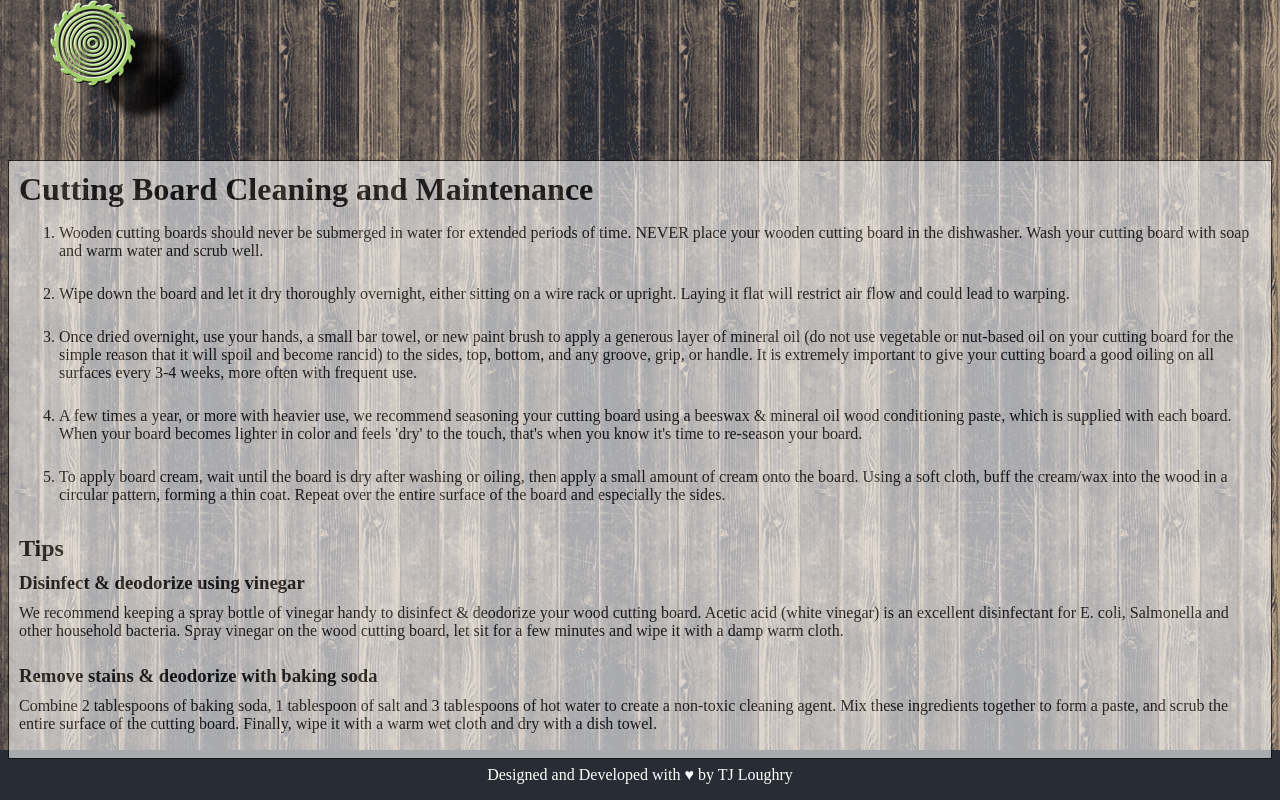
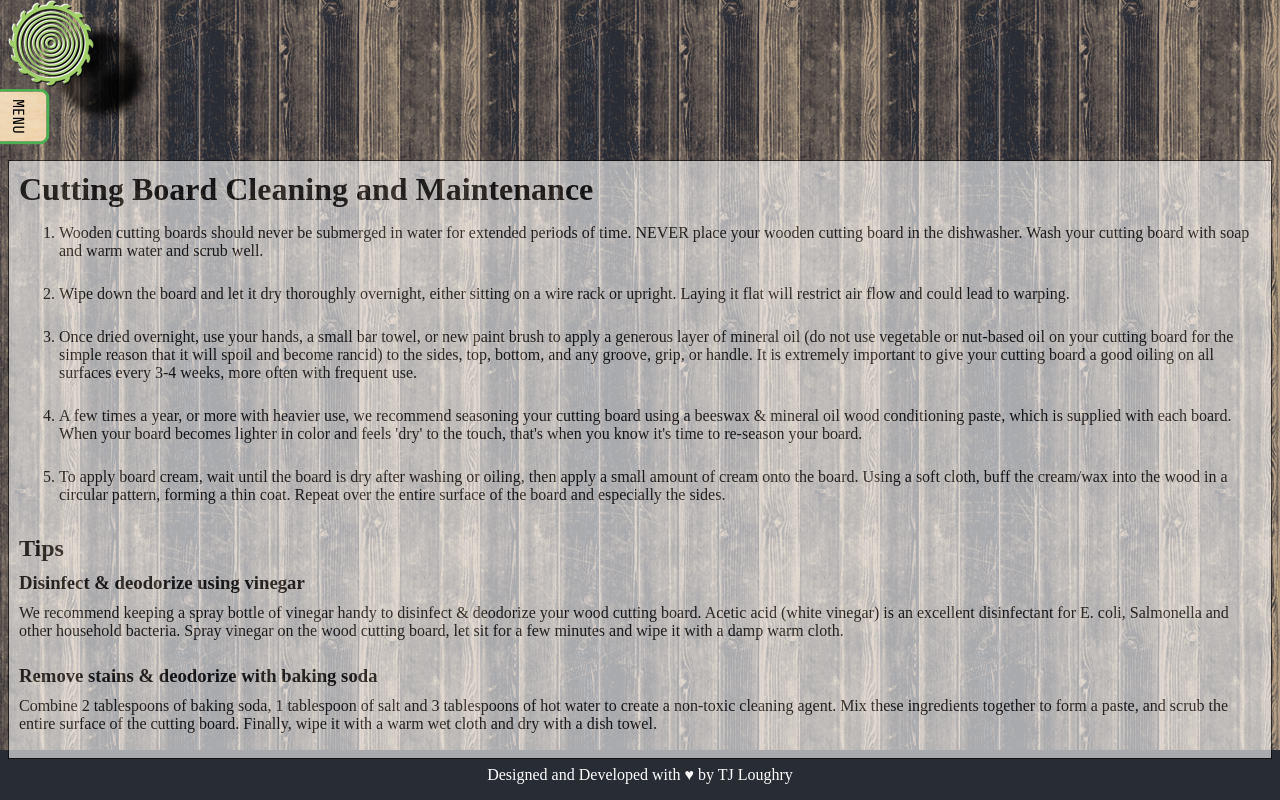
Before and after one commit to TheTeejers/tjworkswood_site, a React (Create React App) app: page /Cutting_Board_Care in a window 1280 px wide. Built offline with nearby package versions, Linux system fonts and the light colour scheme.

Commit message:
updated menu tab

```diff
--- a/src/components/Navigation.css
+++ b/src/components/Navigation.css
@@ -6,7 +6,7 @@
   /* background-color: #cae8ca;
   border: 2px solid #4CAF50; */
   /* display: inline-block; */
-  z-index: 100;
+  /* z-index: 100; */
   width: 50px;
   height: 50px;
   padding: 12px 50px;
@@ -23,13 +23,13 @@
 .dropdown-content {
   /* animation-timing-function: ease; */
   display: block;
-  font-family:slideOut;
+  font-family: slideOut;
   /* animation: out 2s 1;
   position: absolute; */
 
   position: fixed;
-  top: 40px;
-  left: -500px;
+  top: 90px;
+  left: -275px;
   -webkit-transition-duration: 0.5s;
   -moz-transition-duration: 0.5s;
   -o-transition-duration: 0.5s;
@@ -37,6 +37,7 @@
   background-color: #554747;
   background-image: url('../assests/backgrounds/PNG_Files/005-wood-grain.png');
   min-width: 160px;
+  /* height: 100px; */
   /* -webkit-filter: drop-shadow(1px 1px 0 black)
                 drop-shadow(-1px -1px 0 white)
                 drop-shadow(50px 30px 4px #000000);
@@ -47,17 +48,20 @@
   z-index: 100;
 }
 
-
+.navigation  :hover {
+  left: 250px
+}
 .navigation:hover .dropdown-content {
 
+  height: auto;
 
   left: 0;
   -webkit-filter: drop-shadow(1px 1px 0 black)
                 drop-shadow(-1px -1px 0 white)
                 drop-shadow(50px 30px 4px #000000);
-  filter:drop-shadow(1px 1px 0 black)
+  /* filter:drop-shadow(1px 1px 0 black)
          drop-shadow(-1px -1px 0 white)
-         drop-shadow(50px 30px 4px #000000);
+         drop-shadow(50px 30px 4px #000000); */
 }
 
 div.navigation2 {
@@ -89,9 +93,9 @@ div.navigation2 {
   -webkit-filter: drop-shadow(1px 1px 0 black)
                 drop-shadow(-1px -1px 0 white)
                 drop-shadow(50px 30px 4px #000000);
-  filter:drop-shadow(1px 1px 0 black)
+  /* filter:drop-shadow(1px 1px 0 black)
          drop-shadow(-1px -1px 0 white)
-         drop-shadow(50px 30px 4px #000000);
+         drop-shadow(50px 30px 4px #000000); */
   z-index: 100;
 }
 
@@ -104,3 +108,26 @@ div.navigation2 {
   margin: 25px;
   padding: 20px 10px;
 }
+
+#menuTab {
+  font-family: 'slideOut';
+  /* background-color: #554747; */
+  background-image: url('../assests/backgrounds/PNG_Files/004-polished-wood.png');
+  margin-left: 100%;
+  transform: rotate(90deg);
+  /* border: 2px solid pink; */
+  height:20px;
+  width:50px;
+  /* margin: 25px; */
+  padding: 20px 0px 10px 0px;
+  border-radius: 10px 10px 00px 0px;
+  text-transform: uppercase;
+  text-align: center;
+  z-index: -10;
+  border-top-style: solid;
+  border-right-style: solid;
+  border-left-style: solid;
+  border-top-color: #4CAF50;
+  border-right-color: #4CAF50;
+  border-left-color: #4CAF50;
+}
--- a/src/components/Navigation.js
+++ b/src/components/Navigation.js
@@ -6,13 +6,14 @@ import logo from '../assests/images/sawblade_logo.png';
 function Navigation() {
   return (
     <div className="navigation1">
-
+      <NavLink className="navbar-brand" to="/">
+        <img src={logo} className="TWW_logo_menu" alt="logo" />
+      </NavLink>
         <nav className="navbar navbar-expand navbar-dark bg-dark">
           <div className="navigation">
-            <NavLink className="navbar-brand" to="/">
-              <img src={logo} className="TWW_logo_menu" alt="logo" />
-            </NavLink>
+
             <div class="dropdown-content">
+              <div id='menuTab'> Menu </div>
               <ul className="navbar-nav ml-auto">
                 <NavLink className="nav-link" to="/">
                   <li className="nav-item">
```
